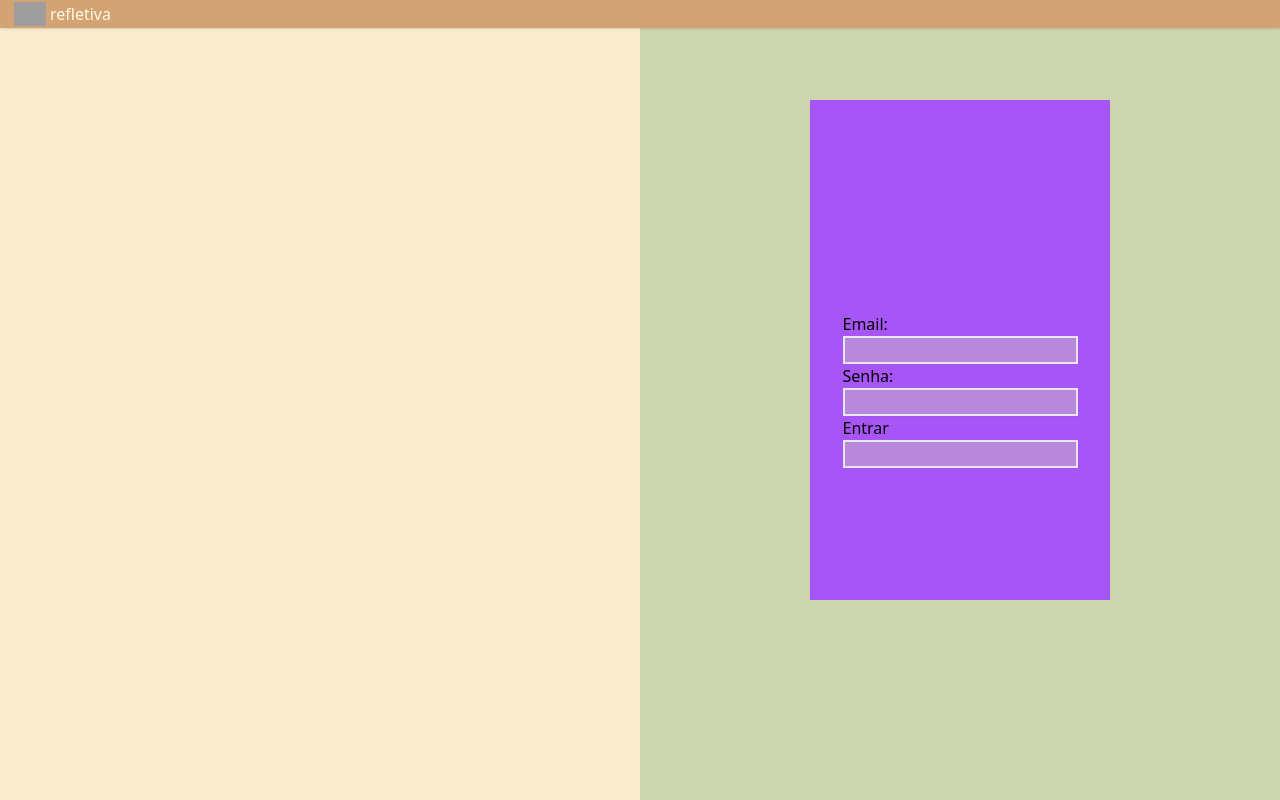
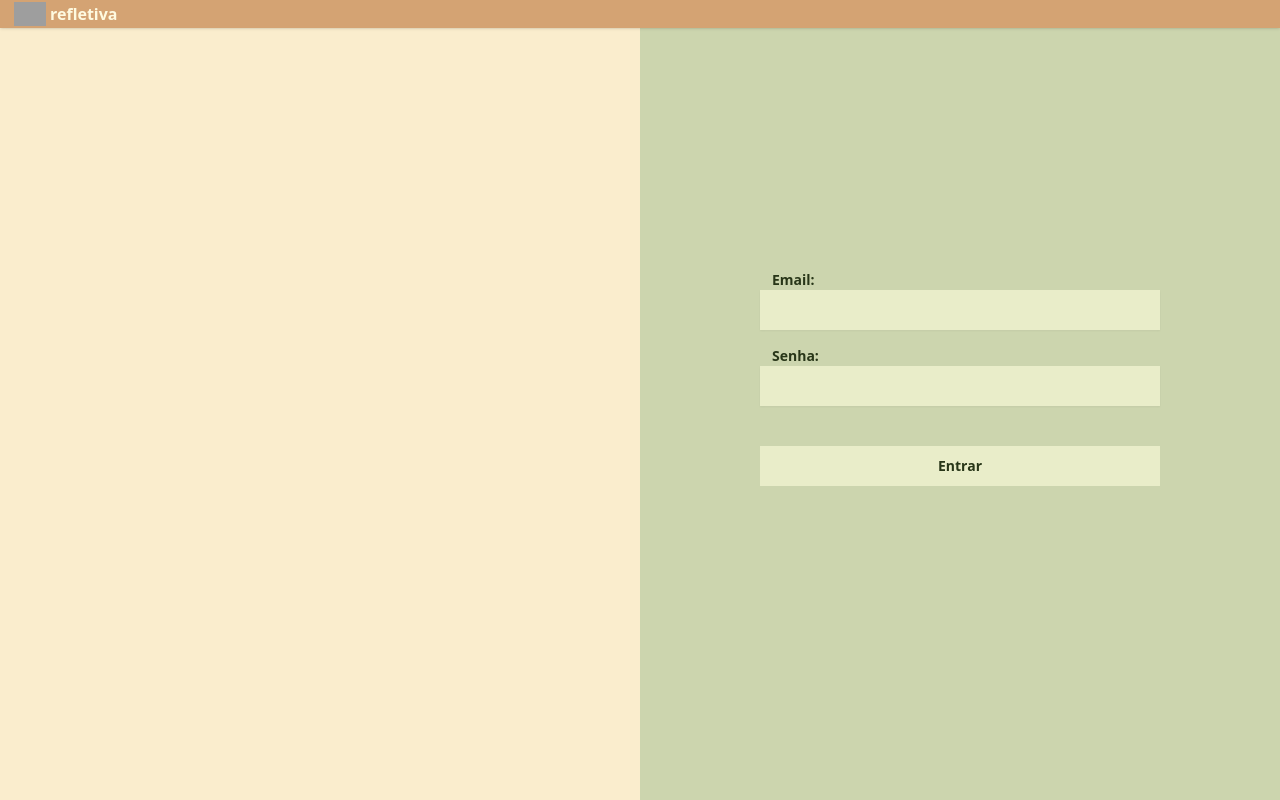
Before and after one commit to herzogcassia/projeto-pessoal, a Next.js app in the folder news-letter/my-project/: page /login in a window 1280 px wide. Built offline with nearby package versions, Linux system fonts and the light colour scheme; grey boxes are pictures that could not be loaded.

Commit message:
em andamento

```diff
--- a/news-letter/my-project/src/components/Header/index.tsx
+++ b/news-letter/my-project/src/components/Header/index.tsx
@@ -14,7 +14,7 @@ const Header = (props: any) => {
                     <img src="../../../ico/imageCare.ico" className="w-10 px-1" />
                 </div>
                 <div className="items-center justify-center">
-                    <h1 className="items-center text-creamNude">
+                    <h1 className="items-center font-bold text-creamNude">
                         refletiva
                     </h1>
                 </div>
--- a/news-letter/my-project/src/components/Input/index.tsx
+++ b/news-letter/my-project/src/components/Input/index.tsx
@@ -2,31 +2,20 @@ import React, { useState } from 'react'
 
 export const Input = () => {
     return (
-        <div className="pt-[80px] mt-[100px]  bg-purple-500 h-[500px] flex flex-col w-[300px] items-center justify-center">
-            <form className='flex flex-col w-[300px] items-center justify-center'>
-                <div className=''>
-                    <div className=''>
-                        <p>
-                            Email:
-                        </p>
-                        <input className='border-2 shadow-sm bg-abacate/40' />
-                    </div>
+        <div className="pt-[80px] mt-[100px] h-[500px] flex flex-col w-[400px] items-center justify-center">
+            <form className='flex flex-col items-center justify-center w-full'>
+                <div className='w-full py-2'>
+                    <p className='mx-3 text-sm font-bold text-musgo'>Email:</p>
+                    <input className='w-full h-10 shadow-sm bg-taruira' />
                 </div>
-                <div>
-                    <div>
-                        <p>
-                            Senha:
-                        </p>
-                        <input className='border-2 shadow-sm bg-abacate/40' />
-                    </div>
+                <div className='w-full py-2'>
+                    <p className='mx-3 text-sm font-bold text-musgo'>Senha:</p>
+                    <input className='w-full h-10 shadow-sm bg-taruira' />
                 </div>
-                <div>
-                    <div>
-                        <p>
-                            Entrar
-                        </p>
-                        <input className='border-2 shadow-sm bg-abacate/40' />
-                    </div>
+                <div className='flex items-center justify-center w-full py-8'>
+                    <button className='flex flex-row items-center justify-center w-full h-10 p-2 bg-taruira'>
+                        <p className='mx-3 text-sm font-bold text-musgo'>Entrar</p>
+                    </button>
                 </div>
             </form>
         </div>
--- a/news-letter/my-project/tailwind.config.js
+++ b/news-letter/my-project/tailwind.config.js
@@ -9,9 +9,13 @@ module.exports = {
 			colors: {
 				abacate: '#ccd5ae',
 				taruira: '#e9edc9',
+				musgo: '#283618',
 				creamNude: '#fefae0',
 				lightRose: '#faedcd',
 				terracota: '#d4a373'
+			},
+			fontFamily: {
+				'serif': ["Trirong"]
 			}
 		},
 	},
```
